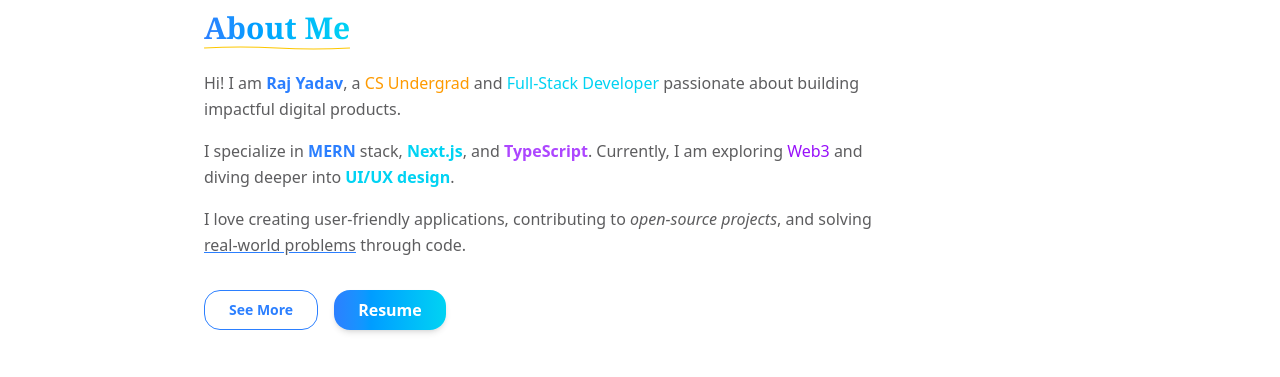
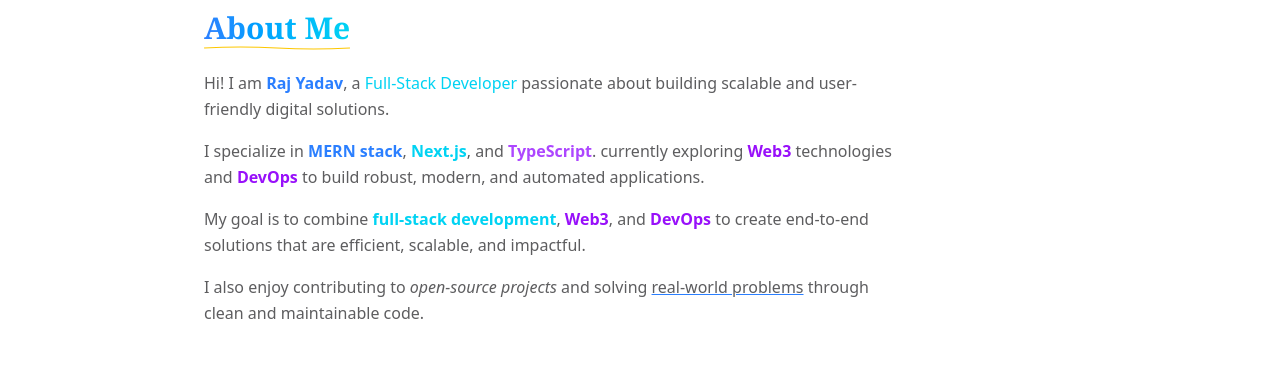
Before and after one commit to rajscriptsGH/Portfolio, a Next.js app: page / in a window 1280 px wide. Shown: the part 528-905 px from the top of the page. Built offline with nearby package versions, Linux system fonts and the light colour scheme; a web font is replaced by a local one.

Commit message:
about section updated

```diff
--- a/src/components/About.tsx
+++ b/src/components/About.tsx
@@ -24,55 +24,30 @@
         </svg>
       </h1>
 
-
       {/* Description */}
       <div className="flex flex-col gap-4 items-start justify-center max-w-[700px] text-base-content/70 leading-relaxed">
         <p>
           Hi! I am <span className="font-bold text-blue-500">Raj Yadav</span>, a{" "}
-          <span className="text-amber-500">CS Undergrad</span> and{" "}
-          <span className="text-cyan-400">Full-Stack Developer</span> passionate
-          about building impactful digital products.
+          <span className="text-cyan-400">Full-Stack Developer</span> passionate about building scalable and user-friendly digital solutions.
         </p>
 
         <p>
-          I specialize in{" "}
-          <span className="font-semibold text-blue-500">MERN </span>stack,{" "}
+          I specialize in <span className="font-semibold text-blue-500">MERN stack</span>,{" "}
           <span className="font-semibold text-cyan-400">Next.js</span>, and{" "}
-          <span className="font-semibold text-purple-500">TypeScript</span>. Currently,
-          I am exploring <span className="text-purple-600">Web3 </span> and diving
-          deeper into <span className="font-semibold text-cyan-400">UI/UX design</span>.
+          <span className="font-semibold text-purple-500">TypeScript</span>. currently exploring{" "}
+          <span className="text-purple-600 font-semibold">Web3</span> technologies and
+          <span className="text-purple-600 font-semibold"> DevOps</span> to build robust, modern, and automated applications.
         </p>
 
         <p>
-          I love creating user-friendly applications, contributing to{" "}
-          <span className="italic">open-source projects</span>, and solving{" "}
-          <span className="underline decoration-blue-500">real-world problems</span>{" "}
-          through code.
+          My goal is to combine <span className="font-semibold text-cyan-400">full-stack development</span>,
+          <span className="font-semibold text-purple-600"> Web3</span>, and <span className="font-semibold text-purple-600">DevOps</span> to create end-to-end solutions that are efficient, scalable, and impactful.
         </p>
-      </div>
 
-      {/* Buttons */}
-      <div className="mt-8 flex gap-4">
-        {/* See More Button */}
-        <button
-          type="button"
-          className="flex items-center justify-center px-6 py-2 rounded-2xl
-            bg-white/10 backdrop-blur-md border border-blue-500 text-blue-500
-            font-semibold text-sm transition-all duration-300
-            hover:bg-white/20 hover:shadow-lg hover:scale-105"
-        >
-          See More
-        </button>
-
-        {/* Resume Button */}
-        <button
-          type="button"
-          className="flex items-center justify-center px-6 py-2 rounded-2xl
-            bg-gradient-to-r from-blue-500 to-cyan-400 text-white font-semibold
-            shadow-md transition-all duration-300 hover:shadow-xl hover:scale-105"
-        >
-          Resume
-        </button>
+        <p>
+          I also enjoy contributing to <span className="italic">open-source projects</span> and solving{" "}
+          <span className="underline decoration-blue-500">real-world problems</span> through clean and maintainable code.
+        </p>
       </div>
     </section>
   )
```
